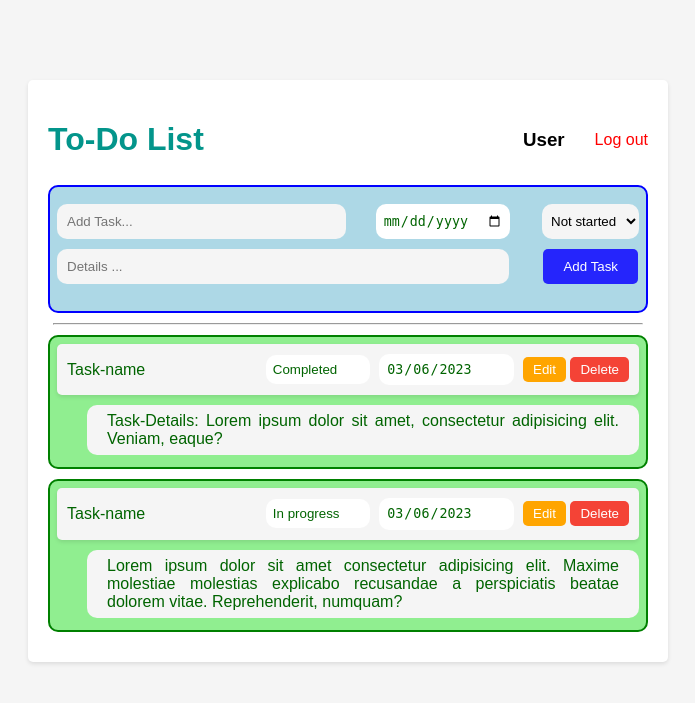
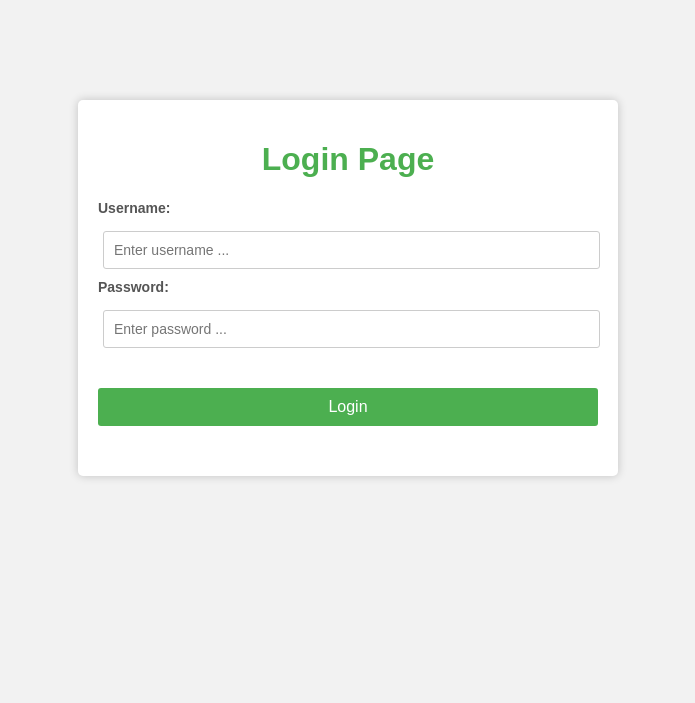
Before and after one commit to goldunice/My-To-Do-Project, a Django app: page / in a window 1280 px wide. Shown: the top 703 px of the page, without its empty margins (292-987 px from the left). Run offline with Django 4.2, Linux system fonts and the light colour scheme.

Commit message:
Login and Logout

```diff
--- a/mainApp/admin.py
+++ b/mainApp/admin.py
@@ -4,7 +4,7 @@ from .models import *
 
 @admin.register(Plan)
 class PlanAdmin(admin.ModelAdmin):
-    list_display = ["id", "title", "details", "date", "status"]
+    list_display = ["id", "title", "details", "date", "status", "egasi"]
     list_display_links = ["id", "title"]
-    list_filter = ["status", "date"]
+    list_filter = ["status", "date", "egasi"]
     search_fields = ["title"]
--- a/mainApp/models.py
+++ b/mainApp/models.py
@@ -1,4 +1,5 @@
 from django.db import models
+from django.contrib.auth.models import User
 
 status = (("Not started", "Not started"), ("In progress", "In progress"), ("Completed", "Completed"))
 
@@ -8,6 +9,7 @@ class Plan(models.Model):
     details = models.TextField(blank=True)
     date = models.DateField()
     status = models.CharField(max_length=50, choices=status)
+    egasi= models.ForeignKey(User, on_delete=models.CASCADE, null=True)
 
     def __str__(self):
         return self.title
--- a/mainApp/urls.py
+++ b/mainApp/urls.py
@@ -2,5 +2,10 @@ from django.urls import path
 from .views import *
 
 urlpatterns = [
-    path('', home)
+    path('', login_view),
+    path('home/', home),
+    path('delete_plan/<int:num>/', delete_plan),
+    path('edit/<int:num>/', edit),
+    path('logut/', logout_view)
+
 ]
--- a/mainApp/views.py
+++ b/mainApp/views.py
@@ -1,5 +1,67 @@
-from django.shortcuts import render
+from django.shortcuts import render, redirect
+from .models import *
+from django.contrib.auth import authenticate, login, logout
 
 
 def home(request):
-    return render(request, 'index.html')
+    if request.user.is_authenticated:
+        if request.method == 'POST':
+            Plan.objects.create(
+                title=request.POST.get("name"),
+                details=request.POST.get("details"),
+                date=request.POST.get("date"),
+                status=request.POST.get("status"),
+                egasi=request.user
+            )
+            return redirect("/home/")
+
+        holat = [x[0] for x in status]
+        content = {
+            "holatlar": holat,
+            "rejalar": Plan.objects.filter(egasi=request.user),
+            "foydalanuvchi": request.user.username.capitalize()
+        }
+        return render(request, 'index.html', content)
+    else:
+        return redirect("/")
+
+
+def delete_plan(request, num):
+    Plan.objects.get(id=num).delete()
+    return redirect("/home/")
+
+
+def edit(request, num):
+    if request.method == 'POST':
+        Plan.objects.filter(id=num).update(
+            title=request.POST.get("name"),
+            date=request.POST.get("date"),
+            status=request.POST.get("status"),
+            details=request.POST.get("details"),
+        )
+        return redirect("/home/")
+    holat = [x[0] for x in status]
+    content = {
+        "reja": Plan.objects.get(id=num),
+        "holatlar": holat
+    }
+    return render(request, 'edit.html', content)
+
+
+def login_view(request):
+    if request.method == 'POST':
+        user = authenticate(
+            username=request.POST.get("l"),
+            password=request.POST.get("p")
+        )
+        if user is None:
+            return redirect("/")
+        login(request, user)
+        return redirect("/home/")
+
+    return render(request, 'login.html')
+
+
+def logout_view(request):
+    logout(request)
+    return redirect("/")
--- a/templates/index.html
+++ b/templates/index.html
@@ -10,8 +10,8 @@
     <div class="head">
         <h1>To-Do List</h1>
         <div style="display: flex; align-items: center;">
-            <h3>User</h3>
-            <a href="./login.html" style="text-decoration: none; color: red;">
+            <h3>{{ foydalanuvchi }}</h3>
+            <a href="/logut/" style="text-decoration: none; color: red;">
                 Log out
             </a>
         </div>
@@ -19,19 +19,16 @@
 
     <div class="task-add">
         <form id="task-form" method="post">
+            {% csrf_token %}
             <div class="form1">
                 <input type="text" name="name" placeholder="Add Task...">
                 <input type="date" name="date">
                 <select name="status">
-                    <option class="opt">
-                        Not started
+                    {% for s in holatlar %}
+                    <option class="opt" value="{{s}}">
+                        {{s}}
                     </option>
-                    <option class="opt">
-                        In progress
-                    </option>
-                    <option class="opt">
-                        Completed
-                    </option>
+                    {% endfor %}
                 </select>
             </div>
             <div class="fomr1">
@@ -41,43 +38,28 @@
         </form>
     </div>
     <hr style="margin: 10px 5px;">
+        {% for r in rejalar %}
     <div class="task">
+
         <ul id="task-list">
             <li>
                 <div>
-                    Task-name
+                    {{ r.title }}
                 </div>
                 <div>
-                    <input type="text" value="Completed" readonly>
-                    <input type="date" value="2023-03-06" readonly>
-                    <button type="submit" class="edit"><a href="./edit.html">Edit</a></button>
-                    <button type="submit" class="delete"><a href="./edit.html">Delete</a></button>
+                    <input type="text" value="{{r.status}}" readonly>
+                    <input type="text" value="{{r.date}}" readonly>
+                    <button type="submit" class="edit"><a href="/edit/{{r.id}}/">Edit</a></button>
+                    <button type="submit" class="delete"><a href="/delete_plan/{{r.id}}/">Delete</a></button>
                 </div>
             </li>
         </ul>
         <ul class="details">
-            Task-Details: Lorem ipsum dolor sit amet, consectetur adipisicing elit. Veniam, eaque?
+            Task-Details: {{ r.details }}
         </ul>
+
     </div>
-    <div class="task">
-        <ul id="task-list">
-            <li>
-                <div>
-                    Task-name
-                </div>
-                <div>
-                    <input type="text" value="In progress" readonly>
-                    <input type="date" value="2023-03-06" readonly>
-                    <button type="submit" class="edit"><a href="./edit.html">Edit</a></button>
-                    <button type="submit" class="delete"><a href="./edit.html">Delete</a></button>
-                </div>
-            </li>
-        </ul>
-        <ul class="details">
-            Lorem ipsum dolor sit amet consectetur adipisicing elit. Maxime molestiae molestias explicabo recusandae a
-            perspiciatis beatae dolorem vitae. Reprehenderit, numquam?
-        </ul>
-    </div>
+        {% endfor %}
 </div>
 </body>
 </html>
--- a/templates/login.html
+++ b/templates/login.html
@@ -53,11 +53,12 @@
 <body>
 <div class="container">
     <h1>Login Page</h1>
-		<form method="post" action="/">
+    <form method="post">
+        {% csrf_token %}
         <label for="username">Username:</label>
-			<input type="text" name="username" id="username" placeholder="Enter username ...">
+        <input type="text" name="l" id="username" placeholder="Enter username ...">
         <label for="password">Password:</label>
-			<input type="password" name="password" id="password" placeholder="Enter password ...">
+        <input type="password" name="p" id="password" placeholder="Enter password ...">
         <button>Login</button>
     </form>
 </div>
```
Also changed, not shown: templates/edit.html (+8 -7 lines), db.sqlite3, mainApp/migrations/0002_plan_egasi.py (added). Lines whose indentation alone changed are shown as unchanged.
